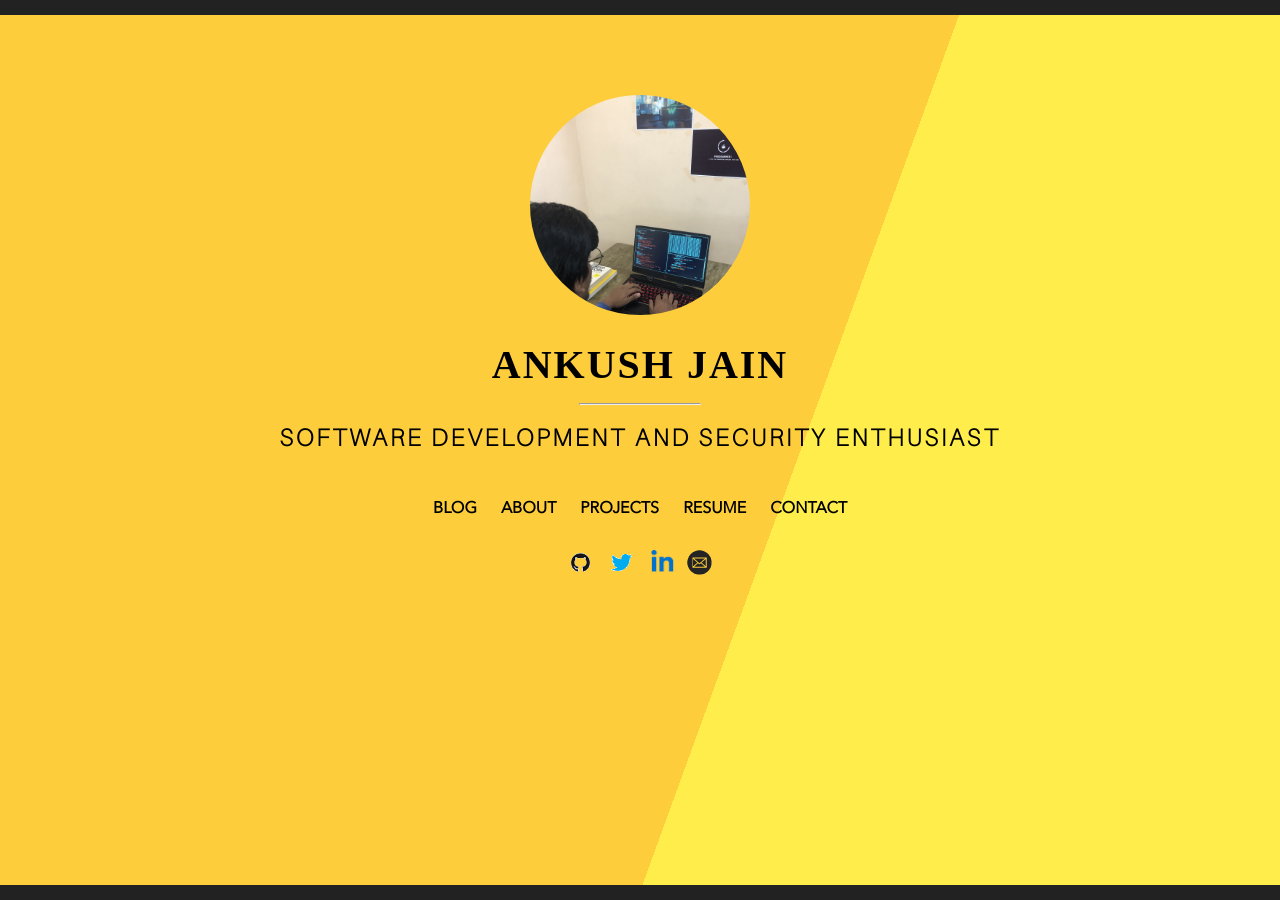
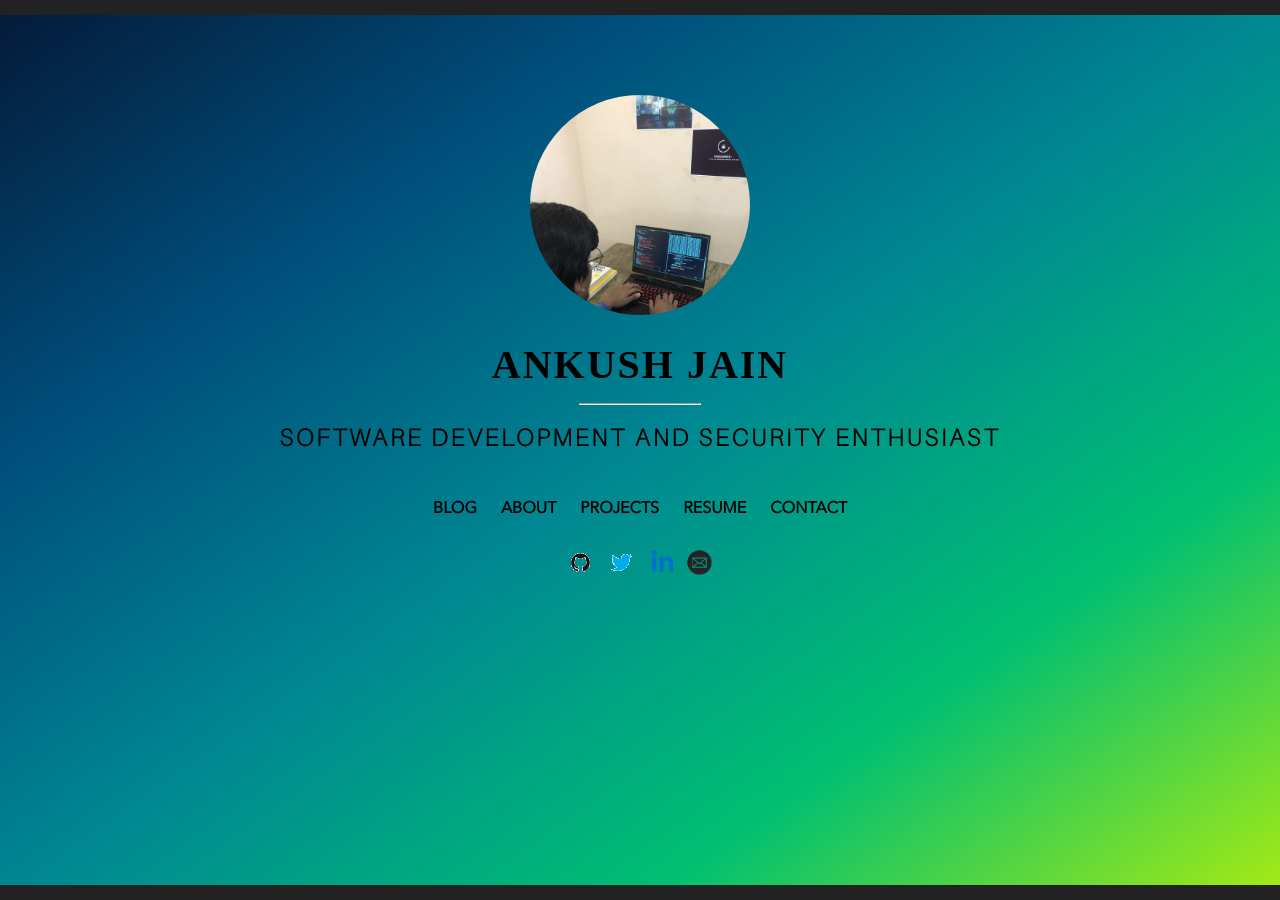
Before and after one commit to 49ku5h/MY-WEBSITE, a Jekyll site: the page built from index.html, in a window 1280 px wide. Built offline with Jekyll 4.4.1, drawn with Linux system fonts in a browser that asks for light colours; nearby versions of some CDN libraries.

Commit message:
Update main.css

```diff
--- a/assets/css/main.css
+++ b/assets/css/main.css
@@ -19,7 +19,7 @@
  border-top: 15px solid #222;
  border-bottom: 15px solid #222;
  box-sizing: border-box;
- background: linear-gradient(110deg, #fdcd3b 60%, #ffed4b 60%);
+ background: linear-gradient(to right bottom, #051937, #004d7a, #008793, #00bf72, #a8eb12);
  height: initial;
  min-height: 100%;
 }
```
